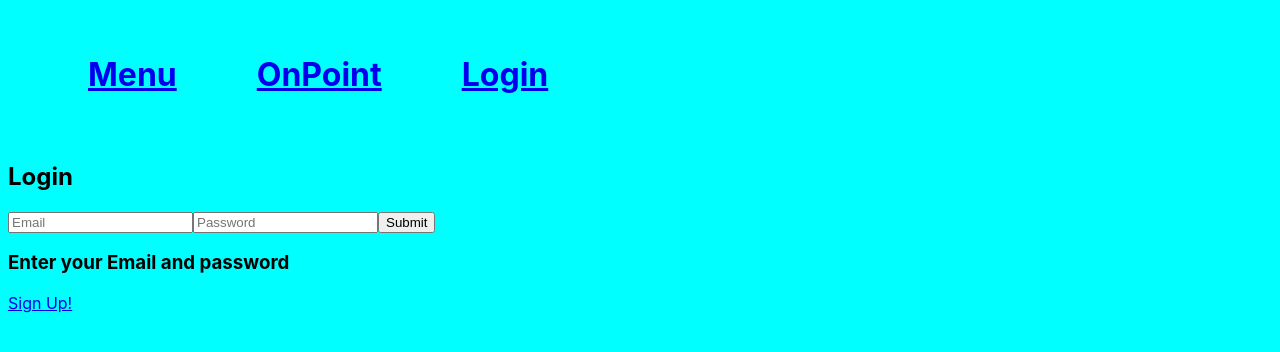
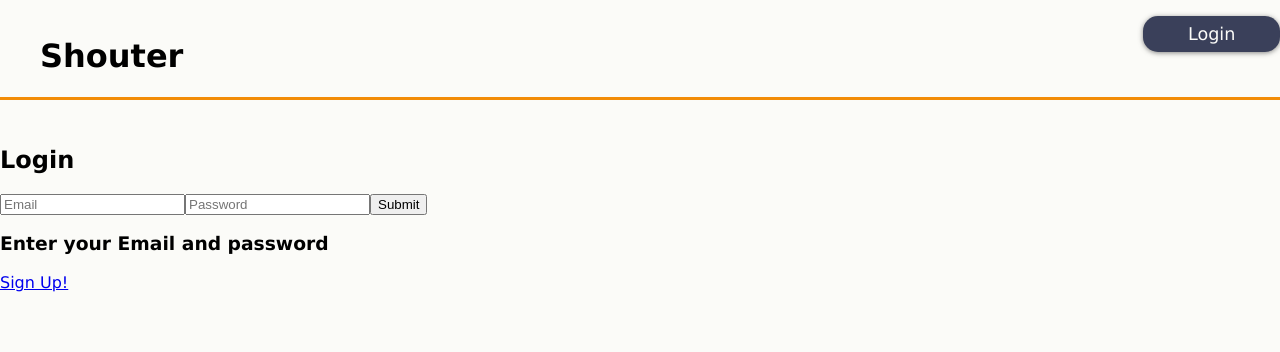
Before and after one commit to WobWainwwight/OnPoint, a React (Create React App) app in the folder client/: page /login in a window 1280 px wide. Shown: the top 352 px of the page. Built offline with nearby package versions, Linux system fonts and the light colour scheme.

Commit message:
Started Adding CSS

```diff
--- a/client/src/App.js
+++ b/client/src/App.js
@@ -51,9 +51,13 @@ export default class App extends Component {
   render() {
     return (
       <Router>
-        <div>
+        <div className="wrapper">
           <Header isAuthenticated = {this.state.isAuthenticated} userInfo = {this.state.userInfo}/>
-          <Route exact path='/' component={Feed} />
+          <Route exact path='/'
+            render={(routeProps) =>(
+              <Feed {...routeProps} className='feed'/>
+            )}
+          />
           <ProtectedRoute path='/create-article/:userId' component={ArticleCreation} isAuthenticated={this.state.isAuthenticated}/>
           <Route path='/signup' component={Signup}/>
           <Route path='/login'
@@ -79,23 +83,24 @@ export default class App extends Component {
 function Header (props) {
   if(props.isAuthenticated === true){
     return(
-      <header>
-          <ul id = "headerLinks">
-              <li><Link to='/menu'><h1>Menu</h1></Link></li>
-              <li><Link to ='/'><h1>OnPoint</h1></Link></li>
-              <li><Link to={`/profile/${props.userInfo.id}`}><h1>{props.userInfo.firstname}</h1></Link></li>
-          </ul>
+      <header className='header'>
+        <ul>
+          <li><Link to ='/' style={{textDecoration:'none',color:'black'}}><h1>Shouter</h1></Link></li>
+          <li className='loginButton'><Link to={`/profile/${props.userInfo.id}`}>{props.userInfo.firstname}</Link></li>
+        </ul>
+
       </header>
     )
   }
   else{
     return(
-      <header>
-          <ul id = "headerLinks">
-              <li><Link to='/menu'><h1>Menu</h1></Link></li>
-              <li><Link to ='/'><h1>OnPoint</h1></Link></li>
-              <li><Link to='/login'><h1>Login</h1></Link></li>
-          </ul>
+      <header className='header'>
+        <div></div>
+        <ul>
+          <li><Link to ='/'style={{textDecoration:'none', color:'black'}}><h1>Shouter</h1></Link></li>
+          <li className='loginButton'><Link to='/login'>Login</Link></li>
+        </ul>
+
       </header>
     )
   }
--- a/client/src/components/Feed.js
+++ b/client/src/components/Feed.js
@@ -10,17 +10,23 @@ export default class Feed extends Component{
       selectedArticle: [],
     }
     this.fetchFeed = this.fetchFeed.bind(this)
-    this.handleArticleClick = this.handleArticleClick.bind(this)
 
   }
   componentDidMount(){
     // TODO: add filters so that they can be sent and a different feed is returned
     this.fetchFeed(this.state)
     .then((result) => {
+      if(result.articleData !== false){
         const usableArr = Array.from(result.result)
         this.setState({
           feed: usableArr
         },() => console.log(this.state))
+      }
+      else{
+        this.setState({
+          feed: false,
+        })
+      }
     })
   }
   // makes a get request for the articles
@@ -41,37 +47,37 @@ export default class Feed extends Component{
     return body
   }
 
-  handleArticleClick(chosenArticle){
-    // change clicked to chosen article
-    console.log(chosenArticle)
-    /*this.setState({
-      selectedArticle: chosenArticle
-    })*/
-
-  }
-
   render(){
+    if(this.state.feed !== false){
       const feedArr = this.state.feed
-    console.log(feedArr)
+      // add a className to the first three elements
       const feedRender = feedArr.map((articleInfo) =>
         <ArticleHead key={articleInfo.ArticleID} {...articleInfo} click={this.handleArticleClick} />
       )
+      console.log("feedrender",feedRender)
       return(
-      <div>
+        <div className='feed'>
           {feedRender}
         </div>
       )
     }
-
+    else{
+      return(
+        <div>
+          Sorry, couldn't retrieve articles
+        </div>
+      )
+    }
+  }
 }
 
 const ArticleHead = (props) => {
   // each article head will render the image and title, and
   // it will be a link to the article page
   console.log("AHEad props", props)
+  const urlString = 'url(' + props.HeadImage + ')'
   return(
-    <div>
-      <img src={props.HeadImage} alt=''/>
+    <div style={{background: urlString}}>
       <Link to={`/article/${props.ArticleID}`}><h3>{props.Title}</h3></Link>
     </div>
   )
--- a/client/src/css/main.css
+++ b/client/src/css/main.css
@@ -1,14 +1,57 @@
-footer, header, body {
-  font-family: -apple-system, BlinkMacSystemFont, 'Segoe UI', Roboto, Oxygen, Ubuntu, Cantarell, 'Open Sans', 'Helvetica Neue', sans-serif;
-  align-content: center;
+/*CSS Variables*/
+:root{
+  --bg-colour: #fbfbf8;
+  --black: #000000;
+  --blue: #3A405A;
+  --orange: #F28C07;
+  --shadow: 0 1px 5px rgba(104, 104, 104, 0.8);
+  --acc-border: solid medium #f28C07;
 }
 
+/* Root styling */
+html {
+  box-sizing: border-box;
+  font-family: Verdana, Geneva, sans-serif;
+  color: var(--black)
+}
 body {
-  background-color: aqua;
+  margin: 0;
+  background-color: var(--bg-colour);
+  line-height: normal;
+}
+.wrapper {
+  display: grid;
+  grid-gap: 10px;
 }
 
-ul#headerLinks li {
-  color: red;
-  display: inline-flex;
-  padding: 10px 40px;
+/* Header Styling */
+.header ul {
+  display: grid;
+  grid-gap: 10px;
+  list-style: none;
+  grid-template-columns: 8fr 1fr;
+  border-bottom: var(--acc-border);
 }
+
+.loginButton a {
+    background: var(--blue);
+    display: block;
+    text-decoration: none;
+    padding: 0.5rem;
+    text-align: center;
+    align-content: center;
+    color: var(--bg-colour);
+    font-size: 1.1rem;
+    box-shadow: var(--shadow);
+    border-radius: 15px;
+}
+.loginButton a:hover {
+  background: var(--black);
+}
+
+/* Feed styling */
+.feed {
+  display: grid;
+  grid-gap: 20px;
+  grid-template-columns: 1fr 1fr;
+}
```
Also changed, not shown: 1 other file (tests, documents, lock files or other folders). Lines whose indentation alone changed are shown as unchanged.
